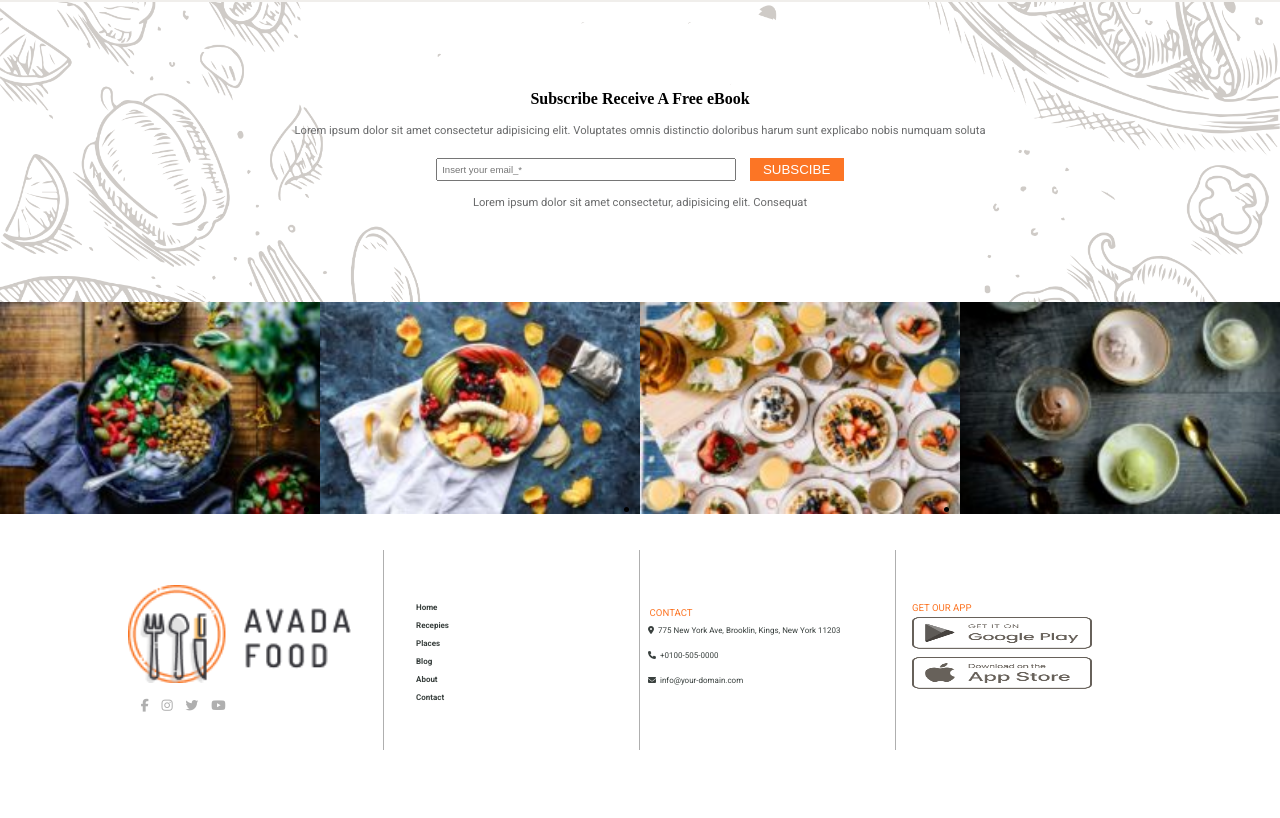
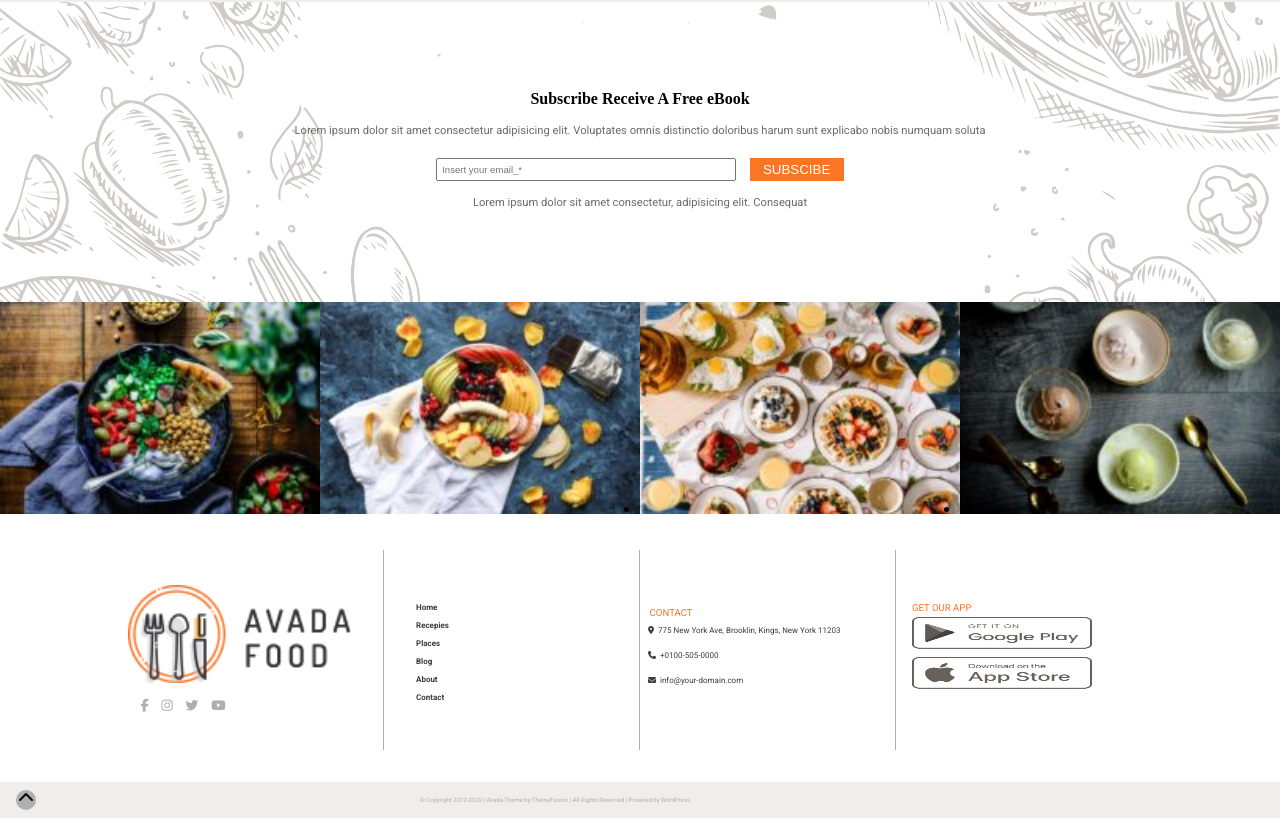
Before and after one commit to Guz117/food, a Vue app: page / in a window 1280 px wide. Shown: the part 3934-4752 px from the top of the page. Before the commit the page ends 4716 px from the top, so only its background shows below. Built offline with nearby package versions, Linux system fonts and the light colour scheme.

Commit message:
copyright

```diff
--- a/src/components/Footer.vue
+++ b/src/components/Footer.vue
@@ -31,6 +31,10 @@
         <img :src="require('../assets/images/download-android.png')" alt="">
         <img :src="require('../assets/images/download-app-store.png')" alt="">
       </div>
+    </div>
+    <div class="copyright">
+      <i class="fas fa-chevron-up"></i>
+      <p>&#169; Copyright 2012-2020 | Avada Theme by ThemeFusion | All Rights Reserved | Powered by WordPress</p>
     </div>
 
   </div>
@@ -83,7 +87,7 @@ export default {
 @import "../assets/scss/partials/_variables.scss";
 
 .footer {
-  padding-bottom: 2em;
+
 
   .center-footer {
     width: 80%;
@@ -168,6 +172,28 @@ export default {
       padding-bottom: 0.5em;
     }
   }
+
+  .copyright {
+    padding: 0.5em 0;
+    margin-top: 2em;
+    display: flex;
+    align-items: center;
+    background-color: $cararra;
+    .fa-chevron-up {
+      width: 20px;
+      height: 20px;
+      background-color: $silverChalice;
+      text-align: center;
+      border-radius: 50%;
+      margin-right: 30%;
+      margin-left: 1em;
+    }
+    p {
+      font-family: $fontFamily;
+      font-size: 0.3em;
+      color: $silverChalice;
+    }
+  }
 }
 
 </style>
```
